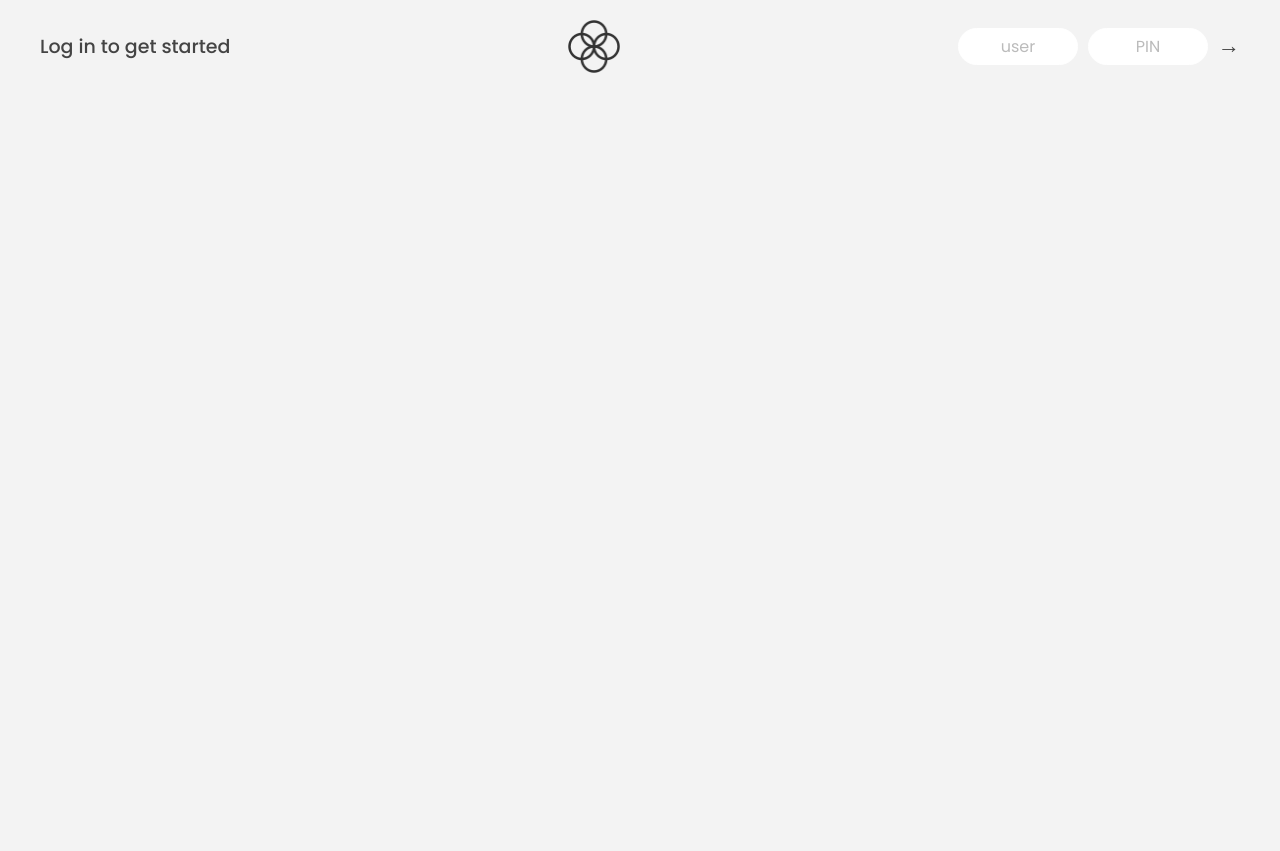
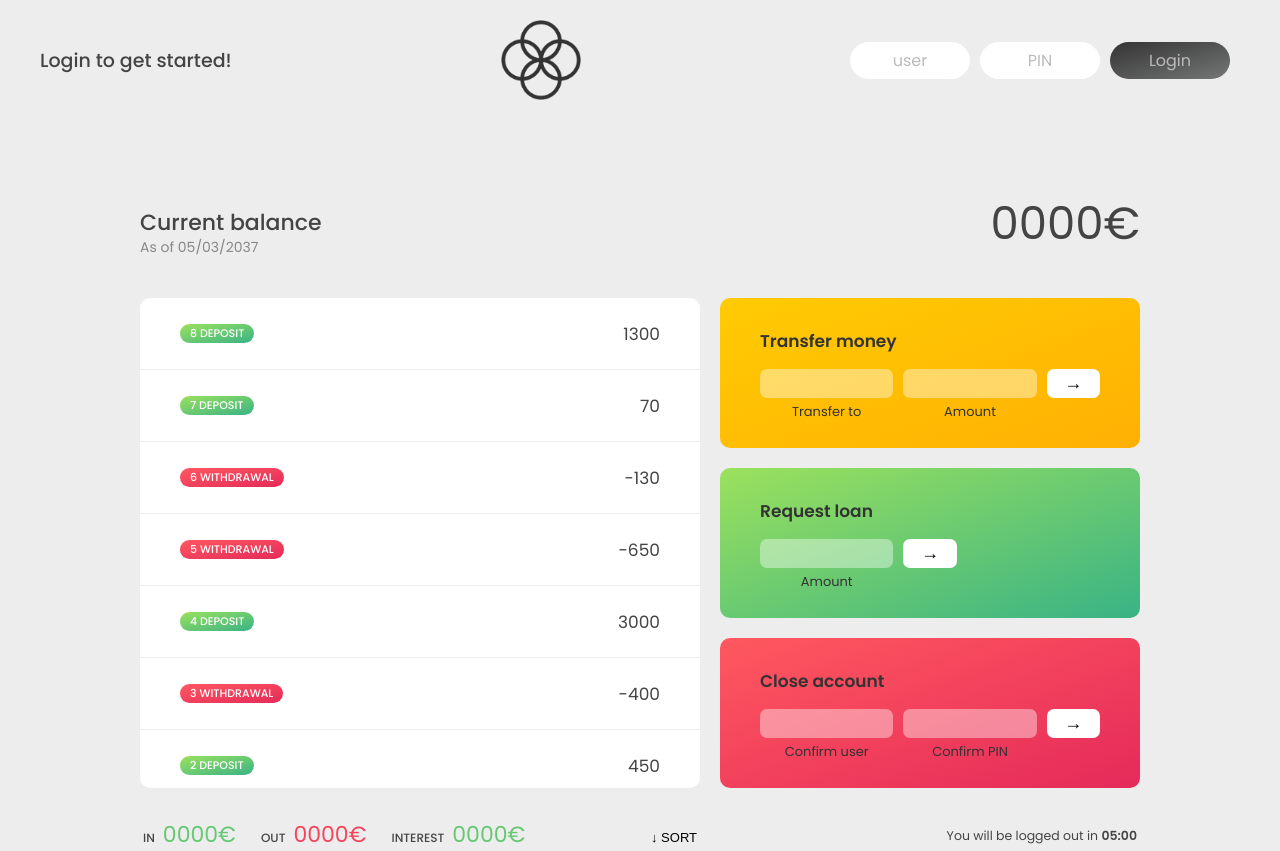
Before and after one commit to AbhishekSingh0901/LearningJavaScript, a plain HTML site: page 11-WorkingWithArrays/index.html in a window 1280 px wide. Before the commit the page ends 800 px from the top, so only its background shows below. Drawn offline with Linux system fonts and the light colour scheme.

Commit message:
starting bank project to learn about DOM & array

```diff
--- a/11-WorkingWithArrays/index.html
+++ b/11-WorkingWithArrays/index.html
@@ -4,7 +4,7 @@
     <meta charset="UTF-8" />
     <meta name="viewport" content="width=device-width, initial-scale=1.0" />
     <meta http-equiv="X-UA-Compatible" content="ie=edge" />
-    <link rel="shortcut icon" type="image/png" href="/icon.png" />
+    <link rel="shortcut icon" type="image/png" href="icon.png" />
 
     <link
       href="https://fonts.googleapis.com/css?family=Poppins:400,500,600&display=swap"
@@ -17,7 +17,7 @@
   <body>
     <!-- TOP NAVIGATION -->
     <nav>
-      <p class="welcome">Log in to get started</p>
+      <p class="welcome">Login to get started!</p>
       <img src="logo.png" alt="Logo" class="logo" />
       <form class="login">
         <input
@@ -32,7 +32,7 @@
           maxlength="4"
           class="login__input login__input--pin"
         />
-        <button class="login__btn">&rarr;</button>
+        <button class="login__btn">Login</button>
       </form>
     </nav>
 
@@ -53,7 +53,7 @@
         <div class="movements__row">
           <div class="movements__type movements__type--deposit">2 deposit</div>
           <div class="movements__date">3 days ago</div>
-          <div class="movements__value">4 000€</div>
+          <div class="movements__value">4,000€</div>
         </div>
         <div class="movements__row">
           <div class="movements__type movements__type--withdrawal">
--- a/11-WorkingWithArrays/script.js
+++ b/11-WorkingWithArrays/script.js
@@ -61,61 +61,84 @@ const inputLoanAmount = document.querySelector('.form__input--loan-amount');
 const inputCloseUsername = document.querySelector('.form__input--user');
 const inputClosePin = document.querySelector('.form__input--pin');
 
+const diplayMovements = function (movements) {
+  console.log(containerMovements.innerHTML);
+  containerMovements.innerHTML = '';
+  movements.forEach(function (mov, i) {
+    const type = mov > 0 ? 'deposit' : 'withdrawal';
+
+    const html = `
+    <div class="movements__row">
+      <div class="movements__type movements__type--${type}">${
+      i + 1
+    } ${type} </div>
+
+      <div class="movements__value">${mov}</div>
+    </div>
+    `;
+    containerMovements.insertAdjacentHTML('afterbegin', html);
+  });
+};
+
+diplayMovements(account1.movements);
 /////////////////////////////////////////////////
 /////////////////////////////////////////////////
 // LECTURES
 
+// let arr = ['a', 'b', 'c', 'c', 'd', 'e'];
+
+// //slice method:
+// console.log(arr.slice(2));
+// console.log(arr.slice(2, 4));
+// console.log(arr.slice(-2));
+// console.log(arr.slice(-1));
+// console.log(arr.slice(1, -2));
+
+// //splice method: it mutates the array
+// arr.splice(2, 2, 'f', 'g', 'h');
+// console.log(arr);
+
+// //Reverse
+// arr = ['a', 'b', 'c', 'd'];
+// const arr2 = ['h', 'g', 'f', 'e'];
+// arr2.reverse();
+// //reverse also mutates the original array
+// console.log(arr2);
+
+// //Join
+// const letters = arr.concat(arr2);
+
+// console.log(letters.join(' - '));
+
+// //array 'at' method - it also works on strings
+
+// console.log(arr.at(0));
+// console.log(arr.at(-1));
+
+// //forEach Method:
+// const movements = [200, 450, -400, 3000, -650, -130, 70, 1300];
+
+// for (const movement of movements) {
+//   if (movement > 0) {
+//     console.log(`You deposited ${movement}`);
+//   } else console.log(`You deposited ${Math.abs(movement)}`);
+// }
+
+// console.log('--------FOR EACH-------');
+
+// movements.forEach(function (movement, i, array) {
+//   if (movement > 0) {
+//     console.log(`Movement ${i + 1} You deposited ${movement}`);
+//   } else console.log(`Movement ${i + 1} You deposited ${Math.abs(movement)}`);
+// });
+
+//for each on a map
 const currencies = new Map([
   ['USD', 'United States dollar'],
   ['EUR', 'Euro'],
   ['GBP', 'Pound sterling'],
 ]);
 
-/////////////////////////////////////////////////
-
-let arr = ['a', 'b', 'c', 'c', 'd', 'e'];
-
-//slice method:
-console.log(arr.slice(2));
-console.log(arr.slice(2, 4));
-console.log(arr.slice(-2));
-console.log(arr.slice(-1));
-console.log(arr.slice(1, -2));
-
-//splice method: it mutates the array
-arr.splice(2, 2, 'f', 'g', 'h');
-console.log(arr);
-
-//Reverse
-arr = ['a', 'b', 'c', 'd'];
-const arr2 = ['h', 'g', 'f', 'e'];
-arr2.reverse();
-//reverse also mutates the original array
-console.log(arr2);
-
-//Join
-const letters = arr.concat(arr2);
-
-console.log(letters.join(' - '));
-
-//array 'at' method - it also works on strings
-
-console.log(arr.at(0));
-console.log(arr.at(-1));
-
-//forEach Method:
-const movements = [200, 450, -400, 3000, -650, -130, 70, 1300];
-
-for (const movement of movements) {
-  if (movement > 0) {
-    console.log(`You deposited ${movement}`);
-  } else console.log(`You deposited ${Math.abs(movement)}`);
-}
-
-console.log('--------FOR EACH-------');
-
-movements.forEach(function (movement, i, array) {
-  if (movement > 0) {
-    console.log(`Movement ${i + 1} You deposited ${movement}`);
-  } else console.log(`Movement ${i + 1} You deposited ${Math.abs(movement)}`);
+currencies.forEach(function (value, key, map) {
+  console.log(`${key}: ${value}`);
 });
--- a/11-WorkingWithArrays/style.css
+++ b/11-WorkingWithArrays/style.css
@@ -16,9 +16,9 @@ html {
 }
 
 body {
-  font-family: "Poppins", sans-serif;
+  font-family: 'Poppins', sans-serif;
   color: #444;
-  background-color: #f3f3f3;
+  background-color: #ededed;
   height: 100vh;
   padding: 2rem;
 }
@@ -28,6 +28,7 @@ nav {
   justify-content: space-between;
   align-items: center;
   padding: 0 2rem;
+  margin-bottom: 9rem;
 }
 
 .welcome {
@@ -36,7 +37,7 @@ nav {
 }
 
 .logo {
-  height: 5.25rem;
+  height: 8rem;
 }
 
 .login {
@@ -68,9 +69,15 @@ nav {
 
 .login__btn {
   border: none;
-  background: none;
-  font-size: 2.2rem;
-  color: inherit;
+  background: linear-gradient(to top left, #757676, #333433);
+  color: #bbb;
+  padding: 0.5rem 2rem;
+  font-size: 1.6rem;
+  font-family: inherit;
+  text-align: center;
+  width: 12rem;
+  border-radius: 10rem;
+  margin-right: 1rem;
   cursor: pointer;
   transition: all 0.3s;
 }
@@ -80,7 +87,8 @@ nav {
 .btn--sort:hover,
 .btn--sort:focus {
   outline: none;
-  color: #777;
+  color: #f7f7f7;
+  background: linear-gradient(to top left, #626363, #1f201f);
 }
 
 /* MAIN */
@@ -94,8 +102,8 @@ nav {
   gap: 2rem;
 
   /* NOTE This creates the fade in/out anumation */
-  opacity: 0;
-  transition: all 1s;
+  opacity: 1;
+  transition: all 0.5s;
 }
 
 .balance {
```
